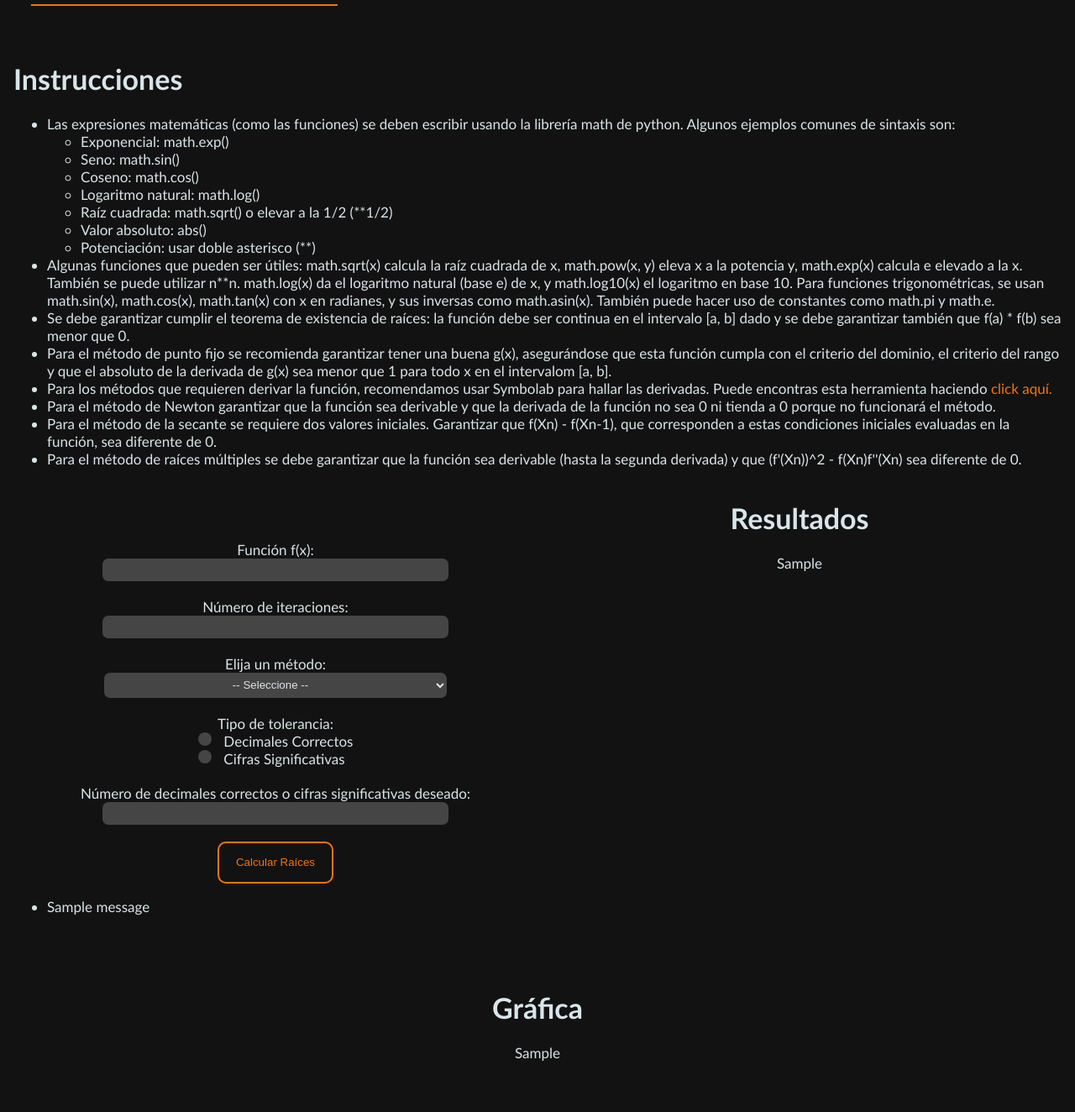
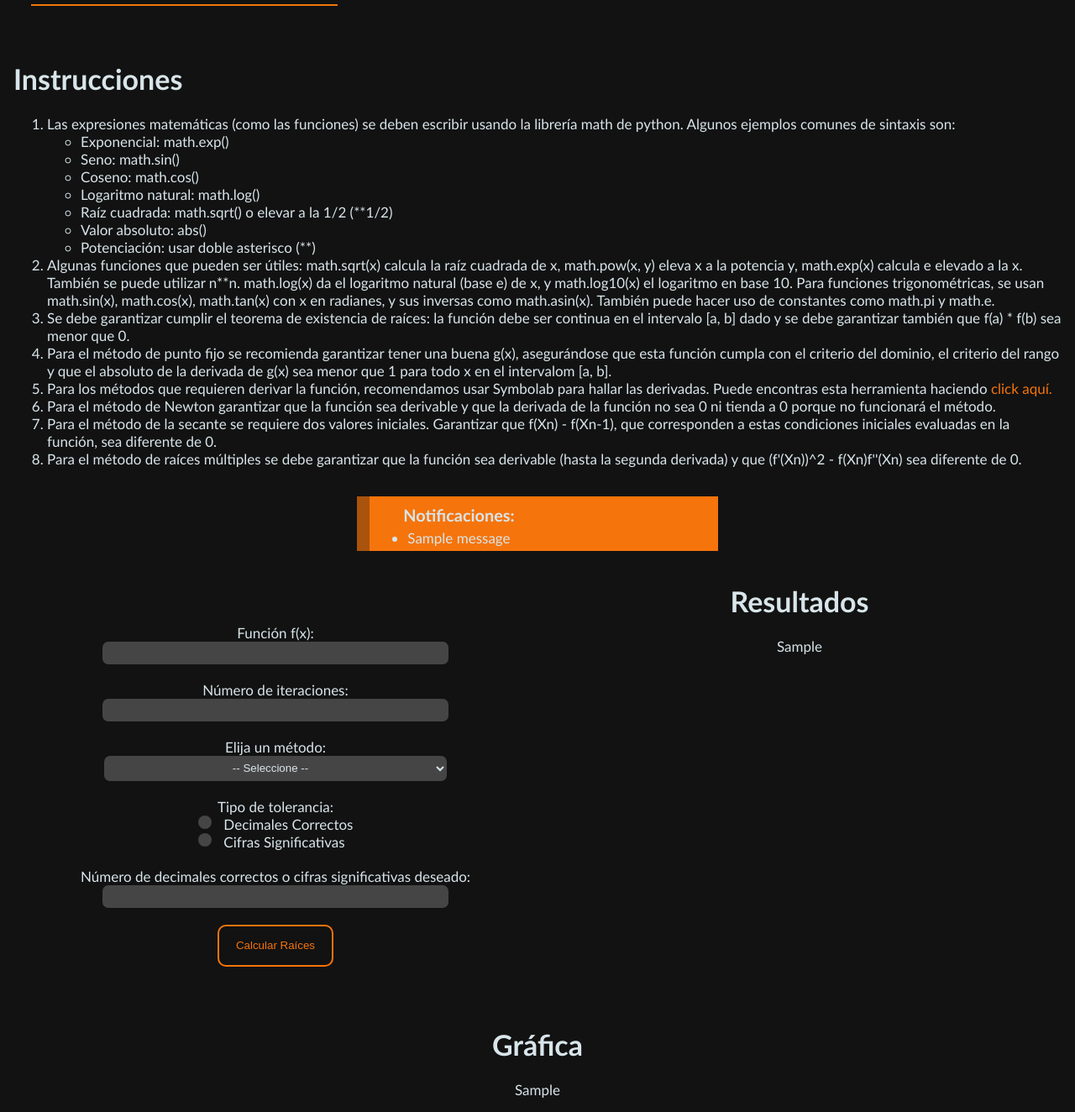
Before and after one commit to JaraCalle/Analisis-numerico, a Django app: template src/templates/inicio.html in a window 1280 px wide. Shown: the part 74-1398 px from the top of the page at 84% size. Before the commit the page ends 1337 px from the top, so only its background shows below. Run offline with Django 5.2, Linux system fonts and the light colour scheme; the template is opened without the code that fills it: most values are stand-ins (such as "Sample title", 1, 10 or a date in 2020); one stand-in notice (Sample message) is shown.

Commit message:
Cambios en el frontend de los mensajes de error

```diff
--- a/src/static/css/inicio.css
+++ b/src/static/css/inicio.css
@@ -51,6 +51,32 @@ nav a.active-link {
     display: block;
     height: 90%;
     padding-top: 50px;
+}
+
+.messages{
+    display: flex;
+    justify-content: center;
+    align-items: center;
+    width: 100%;
+}
+
+.message-box{
+    display: flex;
+    flex-direction: column;
+    justify-content: center;
+    min-width: 30%;
+    background-color: #f5740c;
+    color: #D8E5EA;
+    border-left: 15px solid #a9530c;
+    min-height: 40px;
+}
+
+.message-box h3{
+    margin: 10px 0 0 0;
+}
+
+.message-box li{
+    margin: 5px 20px 5px 5px;
 }
 
 .contenedor{
--- a/src/static/js/inicio.js
+++ b/src/static/js/inicio.js
@@ -5,6 +5,10 @@ function showSection(id, linkElement) {
   const sections = document.querySelectorAll(".section");
   sections.forEach(section => section.classList.remove("active"));
   sections.forEach(section => section.classList.remove("iterativos"));
+
+  // ❌ Elimina los mensajes de todas las secciones
+  const allMessages = document.querySelectorAll(".messages");
+  allMessages.forEach(msg => msg.remove());
 
   // Muestra solo la sección correspondiente
   const selectedSection = document.getElementById(id);
@@ -39,12 +43,6 @@ function initPage() {
     }
   }
 }
-/*
-function initPage() {
-  // Llama a showSection pasando el primer enlace como si se hubiera hecho click
-  const defaultLink = document.querySelector('nav a');
-  showSection('enl', defaultLink);
-}*/
 
 function actualizarFormularioENL() {
   const metodo = document.getElementById("metodo").value;
--- a/src/templates/inicio.html
+++ b/src/templates/inicio.html
@@ -24,7 +24,7 @@
         <div id="enl" class="section {% if formulario_activo == "enl" or not formulario_activo %}active{% endif %}">
             <div class="Instrucciones">
                 <h1>Instrucciones</h1>
-                <ul>
+                <ol>
                     <li>
                         Las expresiones matemáticas (como las funciones) se deben escribir usando la librería math de python. Algunos ejemplos comunes de sintaxis son:
                         <ul>
@@ -78,8 +78,19 @@
                         Para el método de raíces múltiples se debe garantizar que la función sea derivable (hasta la segunda derivada) y que
                         (f'(Xn))^2 - f(Xn)f''(Xn) sea diferente de 0.
                     </li>
+                </ol>
+            </div>
+
+            {% if messages %}
+            <div class="messages">
+                <ul class="message-box">
+                    <h3>Notificaciones:</h3>
+                    {% for message in messages %}
+                    <li class="{{ message.tags }}">{{ message }}</li>
+                    {% endfor %}
                 </ul>
             </div>
+            {% endif %}
 
             <div class="contenedor">
                 <div class="inputs">
@@ -161,13 +172,6 @@
                         <button type="submit">Calcular Raíces</button>
                     </form>
 
-                    {% if messages %}
-                    <ul class="messages">
-                        {% for message in messages %}
-                        <li class="{{ message.tags }}">{{ message }}</li>
-                        {% endfor %}
-                    </ul>
-                    {% endif %}
                 </div>
 
                 <div class="tabla">
@@ -193,7 +197,7 @@
         <div id="reporte_enl" class="section {% if formulario_activo == "reporte_enl" %}active{% endif %}">
             <div class="Instrucciones">
                 <h1>Instrucciones</h1>
-                <ul>
+                <ol>
                     <li>
                         Las expresiones matemáticas (como las funciones) se deben escribir usando la librería math de python. Algunos ejemplos comunes de sintaxis son:
                         <ul>
@@ -244,8 +248,19 @@
                         Para el método de raíces múltiples se debe garantizar que la función sea derivable (hasta la segunda derivada) y que
                         (f'(Xn))^2 - f(Xn)f''(Xn) sea diferente de 0.
                     </li>
+                </ol>
+            </div>
+
+            {% if messages %}
+            <div class="messages">
+                <ul class="message-box">
+                    <h3>Notificaciones:</h3>
+                    {% for message in messages %}
+                    <li class="{{ message.tags }}">{{ message }}</li>
+                    {% endfor %}
                 </ul>
             </div>
+            {% endif %}
 
             <div class="contenedor">
                 <div class="inputs">
@@ -303,14 +318,6 @@
 
                         <button type="submit">Generar Reporte</button>
                     </form>
-
-                        {% if messages %}
-                        <ul class="messages">
-                            {% for message in messages %}
-                            <li class="{{ message.tags }}">{{ message }}</li>
-                            {% endfor %}
-                        </ul>
-                        {% endif %}
                 </div>
 
                 <div class="tabla">
@@ -334,12 +341,23 @@
         <div id="iterativos" class="section {% if formulario_activo == "iterativos" %}active iterativos{% endif %}">
             <div class="Instrucciones">
                 <h1>Instrucciones</h1>
-                <ul>
+                <ol>
                     <li>
                         Garantizar que ningún elemento de la diagonal sea 0 o tienda a 0, ya que no se realiza pivoteo.
                     </li>
+                </ol>
+            </div>
+
+            {% if messages %}
+            <div class="messages">
+                <ul class="message-box">
+                    <h3>Notificaciones:</h3>
+                    {% for message in messages %}
+                    <li class="{{ message.tags }}">{{ message }}</li>
+                    {% endfor %}
                 </ul>
             </div>
+            {% endif %}
 
             <div class="contenedor">
                 <div class="inputs">
@@ -389,14 +407,6 @@
 
                         <button type="submit">Calcular Solución</button>
                     </form>
-
-                        {% if messages %}
-                        <ul class="messages">
-                            {% for message in messages %}
-                            <li class="{{ message.tags }}">{{ message }}</li>
-                            {% endfor %}
-                        </ul>
-                        {% endif %}
                 </div>
 
                 <div class="tabla">
@@ -421,7 +431,7 @@
         <div id="interpolacion" class="section {% if formulario_activo == "interpolacion" %}active{% endif %}">
             <div class="Instrucciones">
                 <h1>Instrucciones</h1>
-                <ul>
+                <ol>
                     <li>
                         Se debe garantizar que haya el mismo número de valores de x que de y, ya que estos representan los pares ordenados de puntos (x, y).
                     </li>
@@ -437,8 +447,19 @@
                         Este nuevo punto (x, y) debe estar dentro del dominio de los datos, ya que se realiza el error del cálculo convencional y no el
                         error de truncamiento.
                     </li>
+                </ol>
+            </div>
+
+            {% if messages %}
+            <div class="messages">
+                <ul class="message-box">
+                    <h3>Notificaciones:</h3>
+                    {% for message in messages %}
+                    <li class="{{ message.tags }}">{{ message }}</li>
+                    {% endfor %}
                 </ul>
             </div>
+            {% endif %}
 
             <div class="contenedor">
                 <div class="inputs">
@@ -471,14 +492,6 @@
 
                         <button type="submit">Interpolar</button>
                     </form>
-
-                    {% if messages %}
-                    <ul class="messages">
-                        {% for message in messages %}
-                        <li class="{{ message.tags }}">{{ message }}</li>
-                        {% endfor %}
-                    </ul>
-                    {% endif %}
                 </div>
 
                 <div class="tabla">
@@ -508,7 +521,7 @@
         <div id="reporte_interpolacion" class="section {% if formulario_activo == "reporte_interpolacion" %}active{% endif %}">
             <div class="Instrucciones">
                 <h1>Instrucciones</h1>
-                <ul>
+                <ol>
                     <li>
                         Se debe garantizar que haya el mismo número de valores de x que de y, ya que estos representan los pares ordenados de puntos (x, y).
                     </li>
@@ -524,8 +537,19 @@
                     <li>
                         El usuario debe suministrar un valor adicional de x (con su correspondiente imagen y) para poder realizar el cálculo del error.
                     </li>
+                </ol>
+            </div>
+
+            {% if messages %}
+            <div class="messages">
+                <ul class="message-box">
+                    <h3>Notificaciones:</h3>
+                    {% for message in messages %}
+                    <li class="{{ message.tags }}">{{ message }}</li>
+                    {% endfor %}
                 </ul>
             </div>
+            {% endif %}
 
             <div class="contenedor">
                 <div class="inputs">
@@ -548,14 +572,6 @@
 
                         <button type="submit">Generar Reporte</button>
                     </form>
-
-                    {% if messages %}
-                    <ul class="messages">
-                        {% for message in messages %}
-                        <li class="{{ message.tags }}">{{ message }}</li>
-                        {% endfor %}
-                    </ul>
-                    {% endif %}
                 </div>
 
                 <div class="tabla">
```
